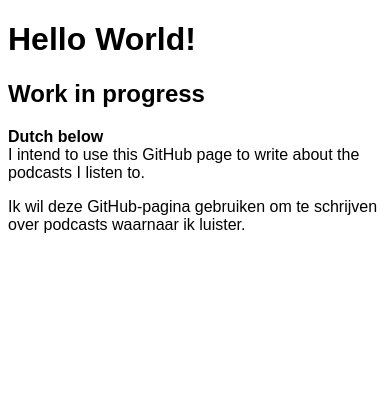
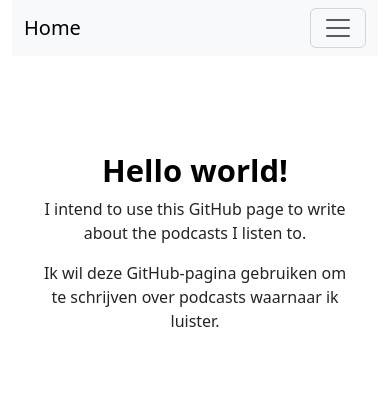
Before and after one commit to iproject33/iproject33.github.io, a plain HTML site: page index.html in a window 390 px wide. Drawn offline with nearby package versions, Linux system fonts and the light colour scheme.

Commit message:
New updates - Add bootstrap - Add JQuery - Add a proper navbar - Should still work

```diff
--- a/index.html
+++ b/index.html
@@ -1,19 +1,31 @@
 <!DOCTYPE html>
 
 <head>
-	<title>Hello World!</title>
-	<link rel="stylesheet" href="styles.css" />
+	<title>Podcasts from iproject33</title>
+	<link href="https://cdn.jsdelivr.net/npm/bootstrap@5.3.1/dist/css/bootstrap.min.css" rel="stylesheet"
+		integrity="sha384-4bw+/aepP/YC94hEpVNVgiZdgIC5+VKNBQNGCHeKRQN+PtmoHDEXuppvnDJzQIu9" crossorigin="anonymous">
+	<script src="https://cdn.jsdelivr.net/npm/bootstrap@5.3.1/dist/js/bootstrap.bundle.min.js"
+		integrity="sha384-HwwvtgBNo3bZJJLYd8oVXjrBZt8cqVSpeBNS5n7C8IVInixGAoxmnlMuBnhbgrkm"
+		crossorigin="anonymous"></script>
+	<script src="https://ajax.googleapis.com/ajax/libs/jquery/3.6.4/jquery.min.js"></script>
+	<script>
+		$(function () {
+			$("#NavBarContent").load("navigation/navbar.html");
+		});
+	</script>
 </head>
 
-<body>
-	<h1>Hello World!</h1>
-	<h2>Work in progress</h2>
-	<p>
-		<b>Dutch below</b>
-		<br />
-		I intend to use this GitHub page to write about the podcasts I listen to.
-	</p>
-	<p>Ik wil deze GitHub-pagina gebruiken om te schrijven over podcasts waarnaar ik luister.</p>
+<body class="container">
+	<div id="NavBarContent"></div>
+	<div class="px-4 py-5 my-5 text-center">
+		<h1 class="display-5 fw-bold text-body-emphasis">Hello world!</h1>
+		<div class="col-lg-6 mx-auto">
+			<p>
+				I intend to use this GitHub page to write about the podcasts I listen to.
+			</p>
+			<p>Ik wil deze GitHub-pagina gebruiken om te schrijven over podcasts waarnaar ik luister.</p>
+		</div>
+	</div>
 </body>
 
 </html>
--- /dev/null
+++ b/navigation/navbar.html
@@ -0,0 +1,20 @@
+<!DOCTYPE html>
+
+<body>
+	<nav class="navbar navbar-expand-sm bg-body-tertiary">
+		<div class="container-fluid">
+			<a class="navbar-brand" href="index.html">Home</a>
+			<button class="navbar-toggler" type="button" data-bs-toggle="collapse"
+				data-bs-target="#navbarSupportedContent" aria-controls="navbarSupportedContent" aria-expanded="false"
+				aria-label="Toggle navigation">
+				<span class="navbar-toggler-icon"></span>
+			</button>
+			<div class="collapse navbar-collapse" id="navbarSupportedContent">
+				<ul class="navbar-nav me-auto mb-2 mb-lg-0">
+				</ul>
+			</div>
+		</div>
+	</nav>
+</body>
+
+</html>
--- a/styles.css
+++ /dev/null
@@ -1,3 +0,0 @@
-body {
-	font-family: Arial, Helvetica, sans-serif;
-}
```
